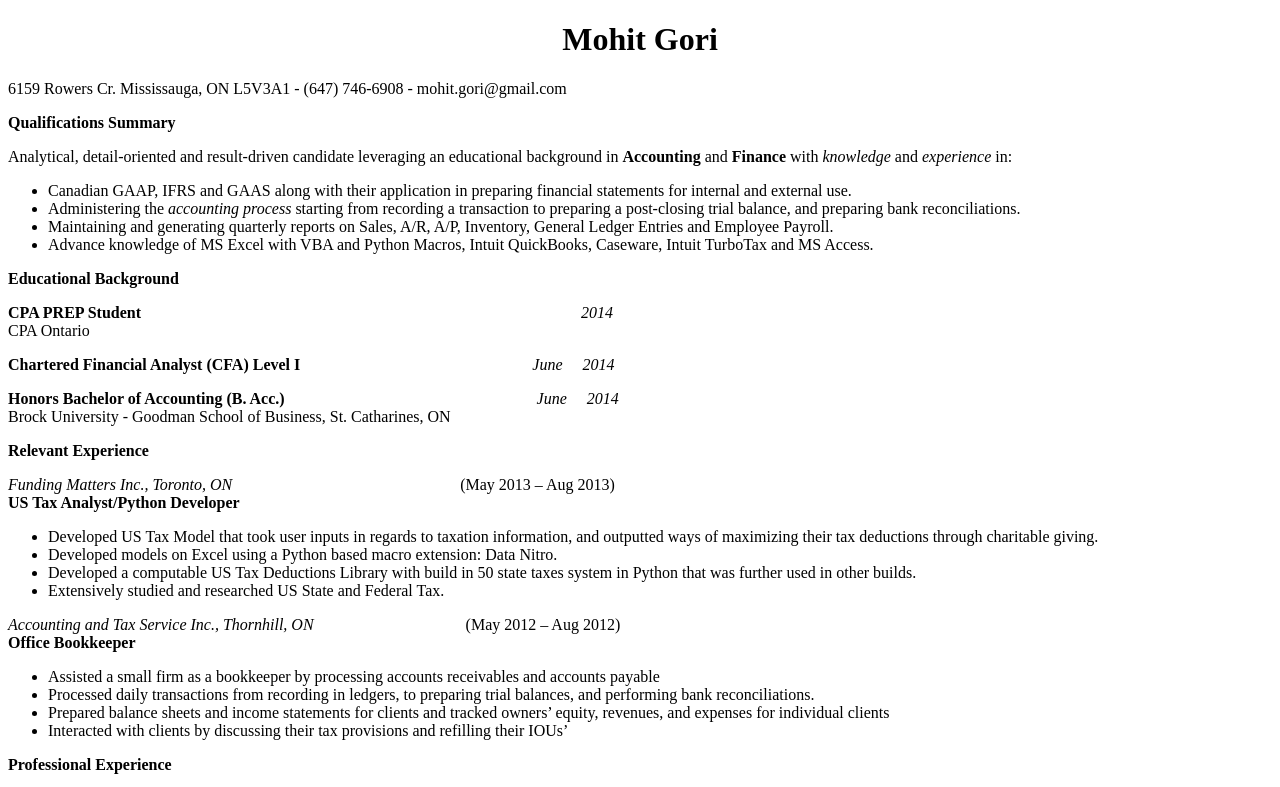
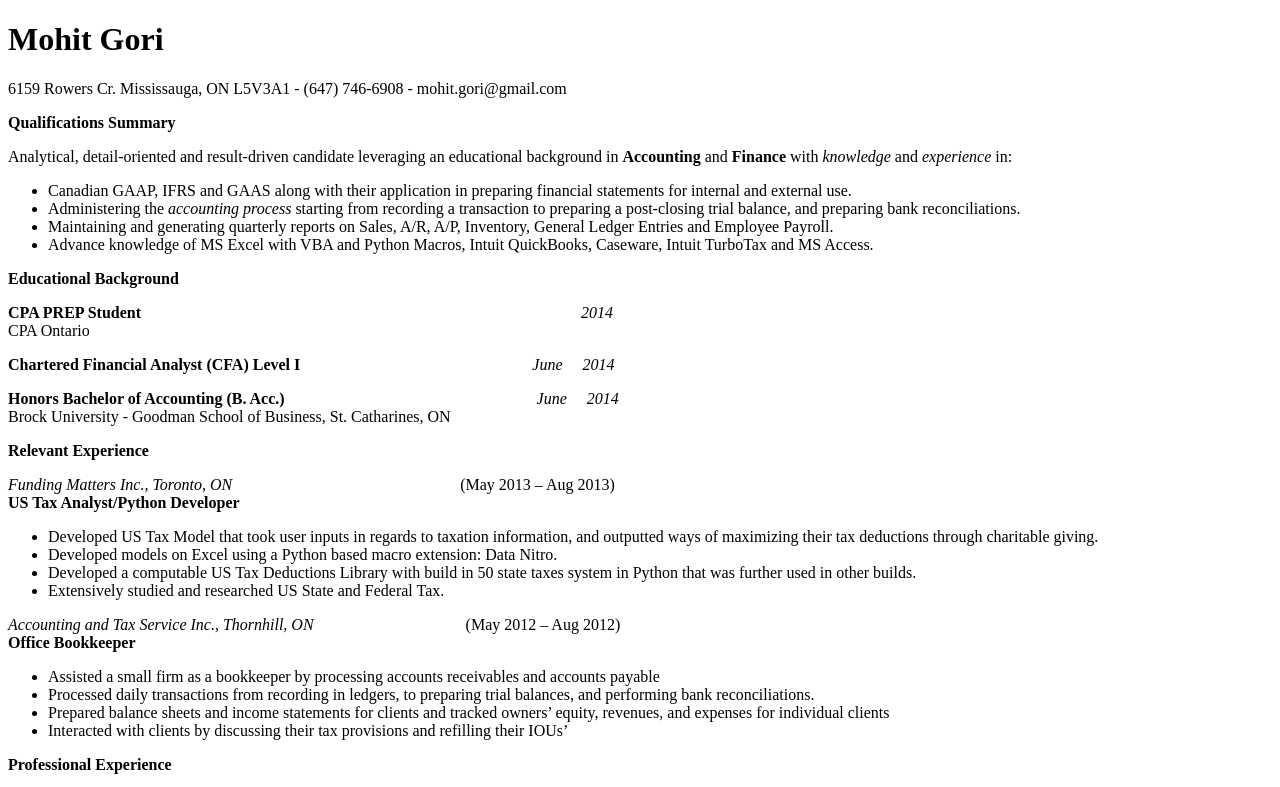
Before and after one commit to mgori/mgori.github.io, a plain HTML site: page index.html in a window 1280 px wide. Shown: the top 787 px of the page. Drawn offline with Linux system fonts and the light colour scheme.

Commit message:
Alignment Update #2

```diff
--- a/index.html
+++ b/index.html
@@ -6,7 +6,7 @@
 </head>
 
 <body>
-<h1 align="center"><strong>	Mohit  Gori</strong></h1>
+<h1 align="left"><strong>	Mohit  Gori</strong></h1>
 <p align="left">6159 Rowers Cr.  Mississauga, ON L5V3A1 - (647) 746-6908 - mohit.gori@gmail.com</p>
 <div>
   <p><strong>Qualifications  Summary</strong></p>
```
